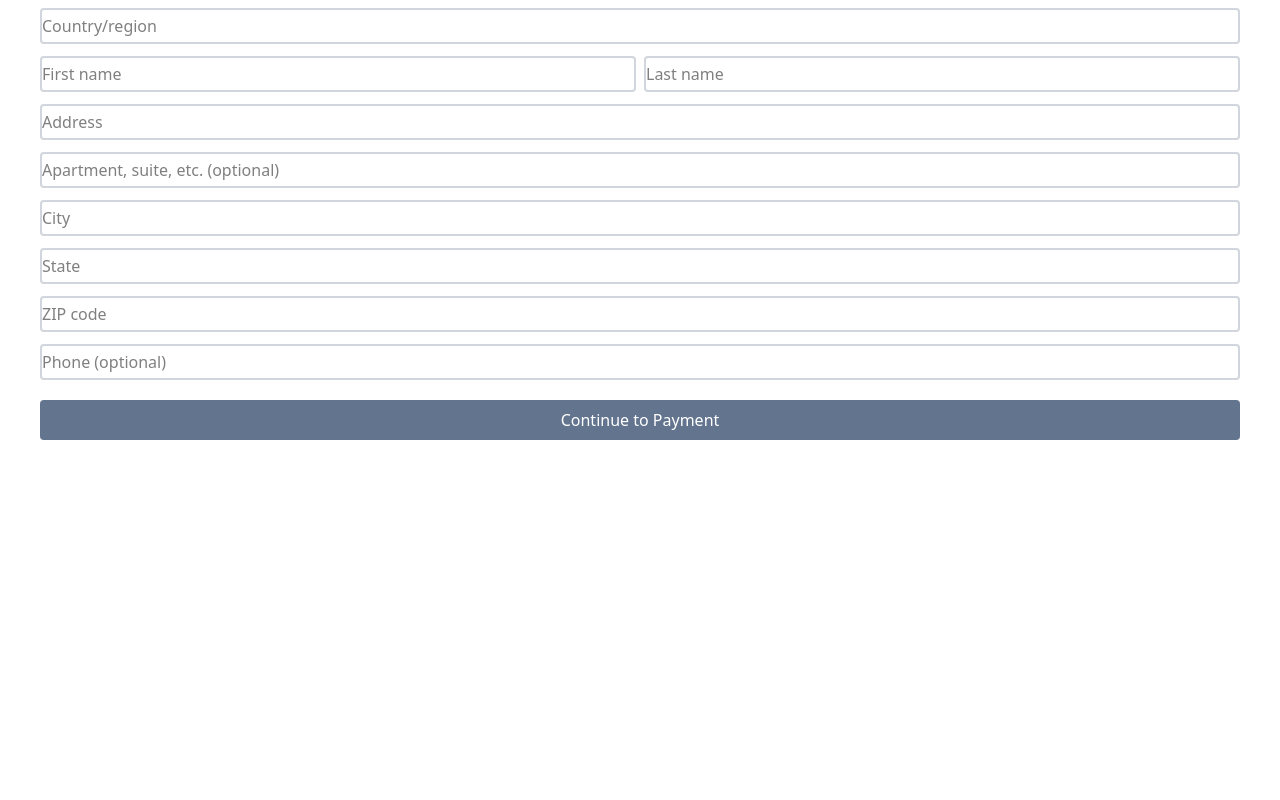
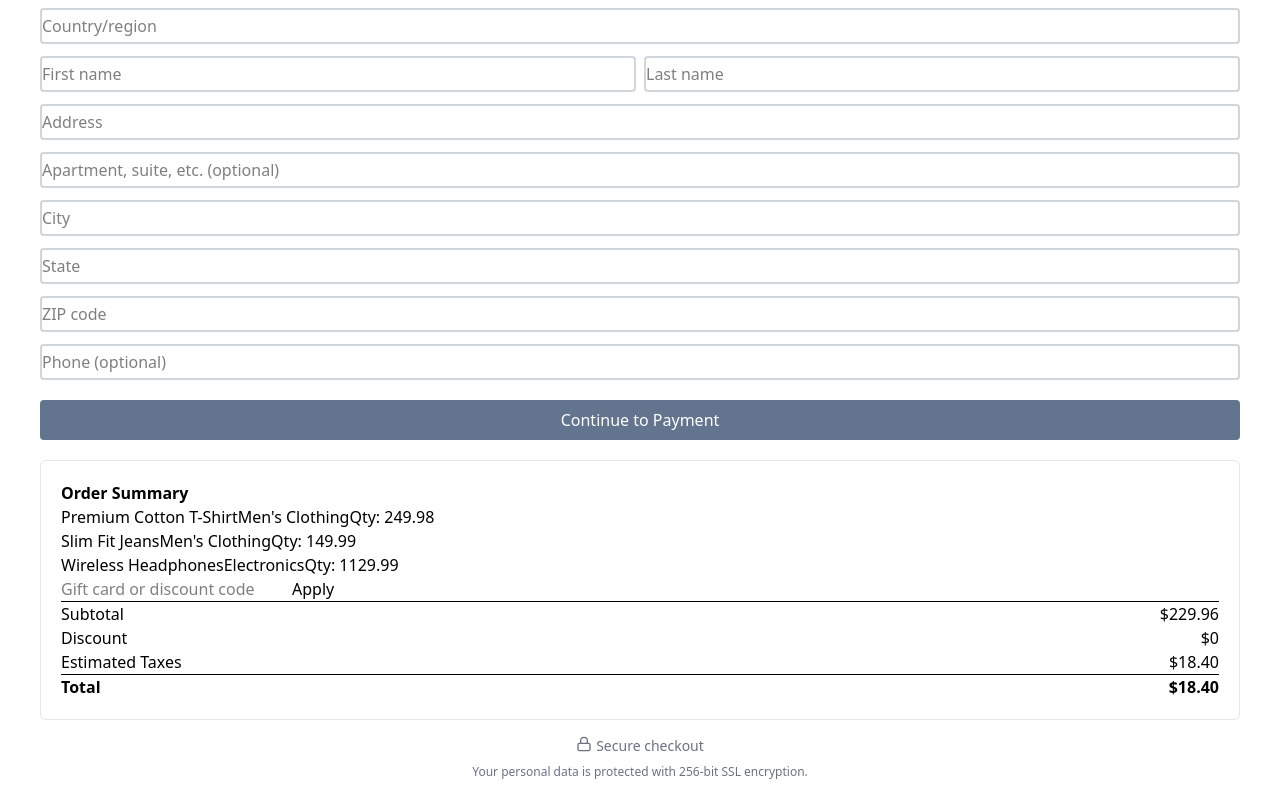
Before and after one commit to mangoPixel1/TailwindStorePage, a React (Vite) app: page /checkout in a window 1280 px wide. Shown: the part 449-1249 px from the top of the page. Before the commit the page ends 909 px from the top, so only its background shows below. Built offline with nearby package versions, Linux system fonts and the light colour scheme.

Commit message:
CheckoutPage.jsx - Order Summary

```diff
--- a/src/components/pages/CheckoutPage.jsx
+++ b/src/components/pages/CheckoutPage.jsx
@@ -2,6 +2,30 @@ import { useState } from "react";
 import { Link } from "react-router-dom";
 
 function CheckoutPage() {
+  const cartItems = [
+    {
+      id: 1,
+      title: "Premium Cotton T-Shirt",
+      category: "Men's Clothing",
+      quantity: 2,
+      price: 49.98,
+    },
+    {
+      id: 2,
+      title: "Slim Fit Jeans",
+      category: "Men's Clothing",
+      quantity: 1,
+      price: 49.99,
+    },
+    {
+      id: 3,
+      title: "Wireless Headphones",
+      category: "Electronics",
+      quantity: 1,
+      price: 129.99,
+    },
+  ];
+
   return (
     <section className="px-5 md:px-10">
       <header className="py-5">
@@ -24,7 +48,8 @@ function CheckoutPage() {
       </header>
 
       <hr className="mb-5" />
-
+      {/* Shipping Form - Left Column */}
+      <div>
         {/* Express Checkout */}
         <div className="mb-5 max-w-2xl">
           <h1 className="text-lg text-gray-800 font-semibold">
@@ -43,7 +68,7 @@ function CheckoutPage() {
           </div>
         </div>
 
-      {/* Contact Info */}
+        {/* Contact Information */}
         <div className="mb-5">
           <h1 className="mb-2 text-lg text-gray-800 font-semibold">
             Contact Information
@@ -53,7 +78,7 @@ function CheckoutPage() {
               id="contact-email"
               type="email"
               placeholder="Email"
-            className="block w-full max-w-md border-2 border-gray-300 py-1 rounded-sm"
+              className="block w-full border-2 border-gray-300 py-1 rounded-sm"
             />
             <div className="mt-2">
               <input
@@ -75,7 +100,7 @@ function CheckoutPage() {
               id="contact-phone"
               type="tel"
               placeholder="Phone number"
-            className="block w-full max-w-md border-2 border-gray-300 py-1 rounded-sm"
+              className="block w-full border-2 border-gray-300 py-1 rounded-sm"
             />
             <div className="mt-2">
               <input
@@ -84,9 +109,12 @@ function CheckoutPage() {
                 name="opt-in-text"
                 value="true"
               />
-            <label htmlFor="opt-in-text" className="ml-2 text-xs text-gray-600">
-              I agree to receive order updates and promotional texts. Message &
-              data rates may apply.
+              <label
+                htmlFor="opt-in-text"
+                className="ml-2 text-xs text-gray-600"
+              >
+                I agree to receive order updates and promotional texts. Message
+                & data rates may apply.
               </label>
             </div>
           </div>
@@ -160,6 +188,69 @@ function CheckoutPage() {
         <button className="mb-5 block w-full px-3 py-2 rounded-sm text-white bg-slate-500 hover:bg-slate-600 transition duration-300 cursor-pointer">
           Continue to Payment
         </button>
+      </div>
+
+      {/* Order Summary - Right Column */}
+      <div className="mb-5">
+        <div className="p-5 border border-gray-200 rounded-md">
+          <h2 className="font-semibold">Order Summary</h2>
+          {cartItems.map((item) => (
+            <div key={item.id}>
+              <span>{item.title}</span>
+              <span>{item.category}</span>
+              <span>{`Qty: ${item.quantity}`}</span>
+              <span>{item.price}</span>
+            </div>
+          ))}
+          <input type="text" placeholder="Gift card or discount code" />
+          <button>Apply</button>
+
+          <hr />
+
+          <div className="flex justify-between">
+            <span className="block">Subtotal</span>
+            <span className="block">$229.96</span>
+          </div>
+          <div className="flex justify-between">
+            <span className="block">Discount</span>
+            <span className="block">$0</span>
+          </div>
+          <div className="flex justify-between">
+            <span className="block">Estimated Taxes</span>
+            <span className="block">$18.40</span>
+          </div>
+
+          <hr />
+
+          <div className="flex justify-between font-semibold">
+            <span className="block">Total</span>
+            <span className="block">$18.40</span>
+          </div>
+        </div>
+
+        <div className="mt-4 text-center">
+          <div className="flex justify-center gap-1 mb-2 text-gray-500">
+            <svg
+              xmlns="http://www.w3.org/2000/svg"
+              width="16"
+              height="16"
+              viewBox="0 0 24 24"
+              fill="none"
+              stroke="currentColor"
+              strokeWidth="2"
+              strokeLinecap="round"
+              strokeLinejoin="round"
+            >
+              <rect x="3" y="11" width="18" height="11" rx="2" ry="2"></rect>
+              <path d="M7 11V7a5 5 0 0110 0v4"></path>
+            </svg>
+            <span className="text-sm">Secure checkout</span>
+          </div>
+          <p className="text-xs text-gray-500">
+            Your personal data is protected with 256-bit SSL encryption.
+          </p>
+        </div>
+      </div>
     </section>
   );
 }
```
Also changed, not shown: src/components/Header.jsx (+0 -9 lines). Lines whose indentation alone changed are shown as unchanged.
